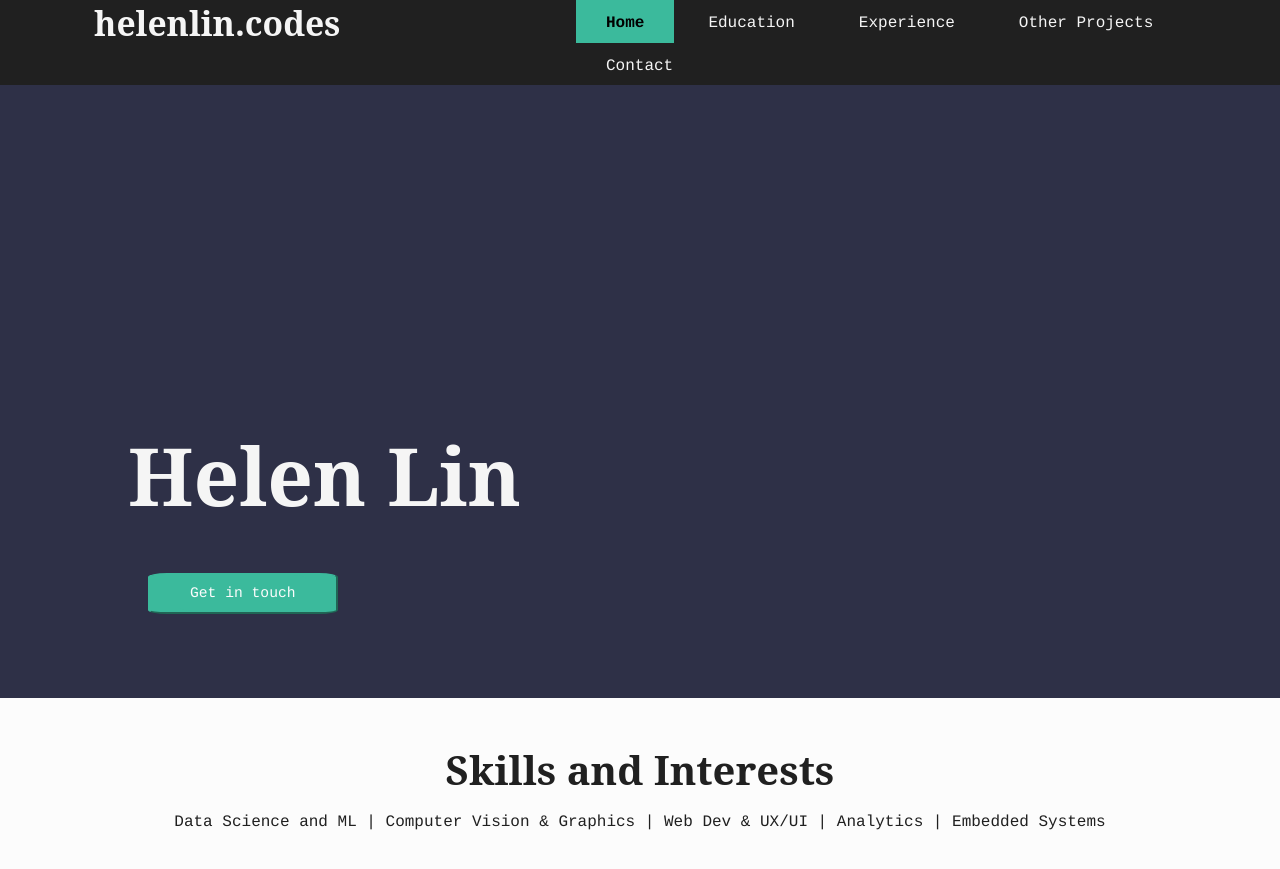
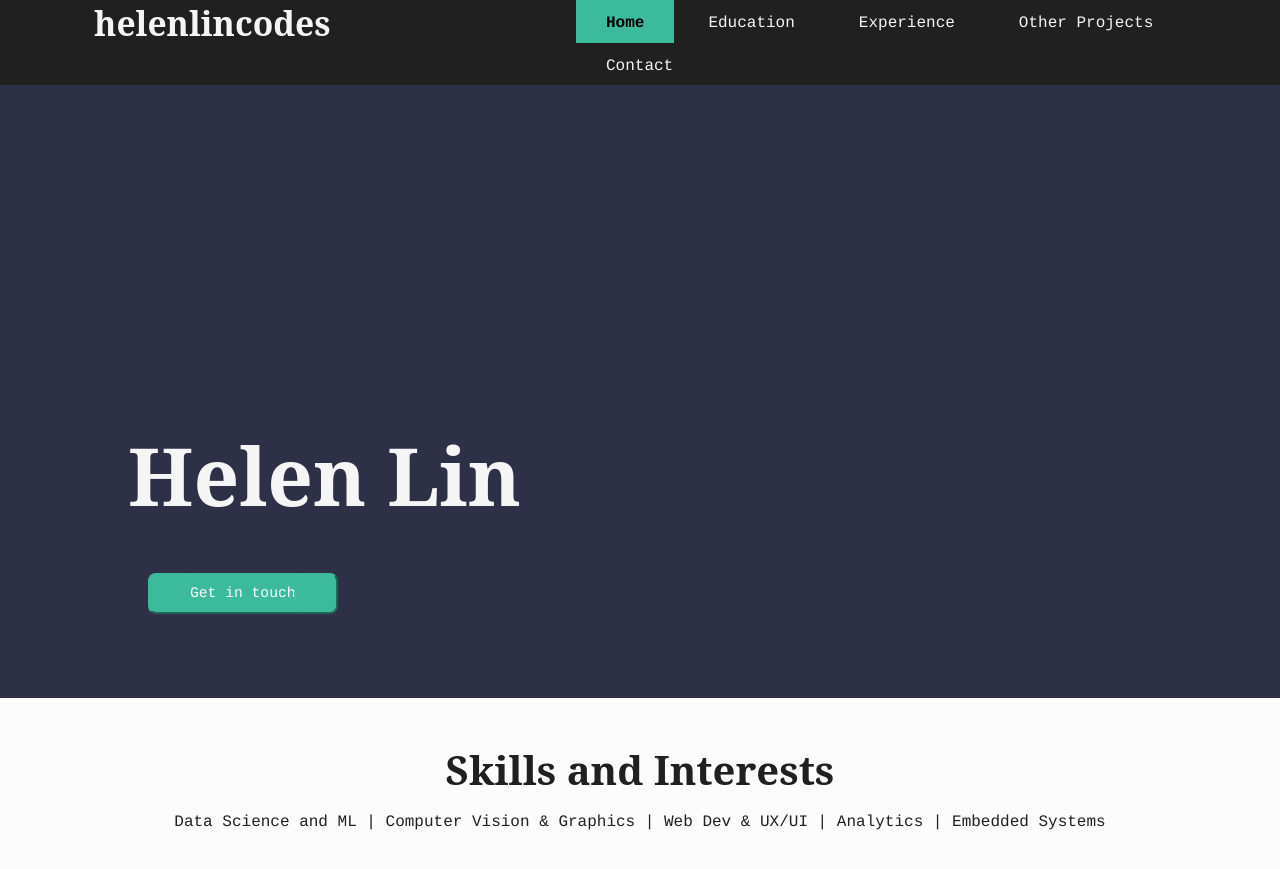
Before and after one commit to helen-m-lin/helenlincodes, a Jekyll site: the page built from index.html, in a window 1280 px wide and 900 px high. Shown: the top 869 px of the window. Built offline with Jekyll 4.4.1, drawn with Linux system fonts in a browser that asks for light colours.

Commit message:
minor updates

```diff
--- a/_includes/nav.html
+++ b/_includes/nav.html
@@ -1,5 +1,5 @@
 <nav class="thm-black">
-    <a class="nav-left" href="{{ site.url }}">helenlin.codes</a>
+    <a class="nav-left" href="{{ site.url }}">helenlincodes</a>
     <div class="nav-right">
         {% for item in site.data.nav %}
         <a  href="{{ site.url | append: item.url }}" {% if page.url == item.url %}class="nav-curr"{% endif %}>{{ item.name }}</a>
--- a/css/main.css
+++ b/css/main.css
@@ -150,7 +150,7 @@ button, button a, button {
     border-color: #3BBA9C; /* rgb(228, 91, 98);*/
     color: #fcfcfc;
     margin: 20px;
-    border-radius: 10%;
+    border-radius: 8px;
 
 }
 
```
Also changed, not shown: images/github-logo - Copy.png (added), images/github-logo.png.
